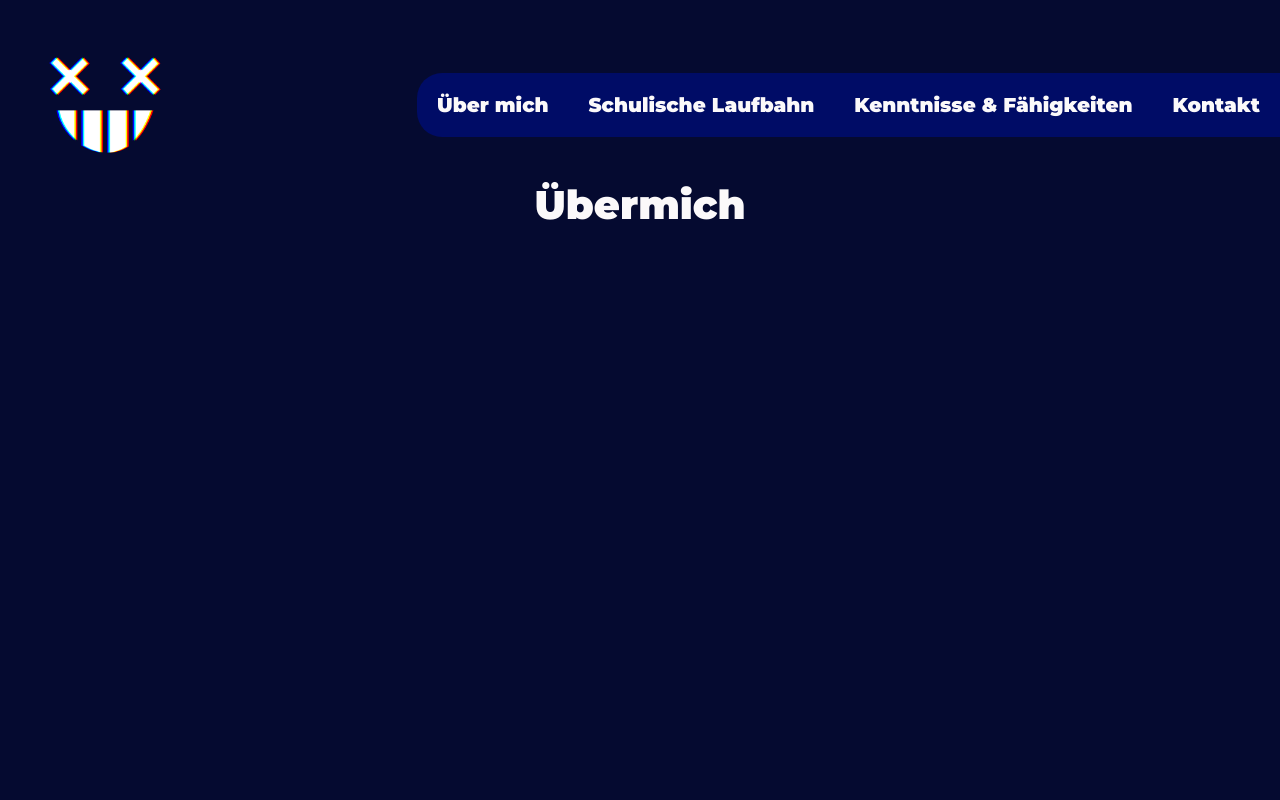
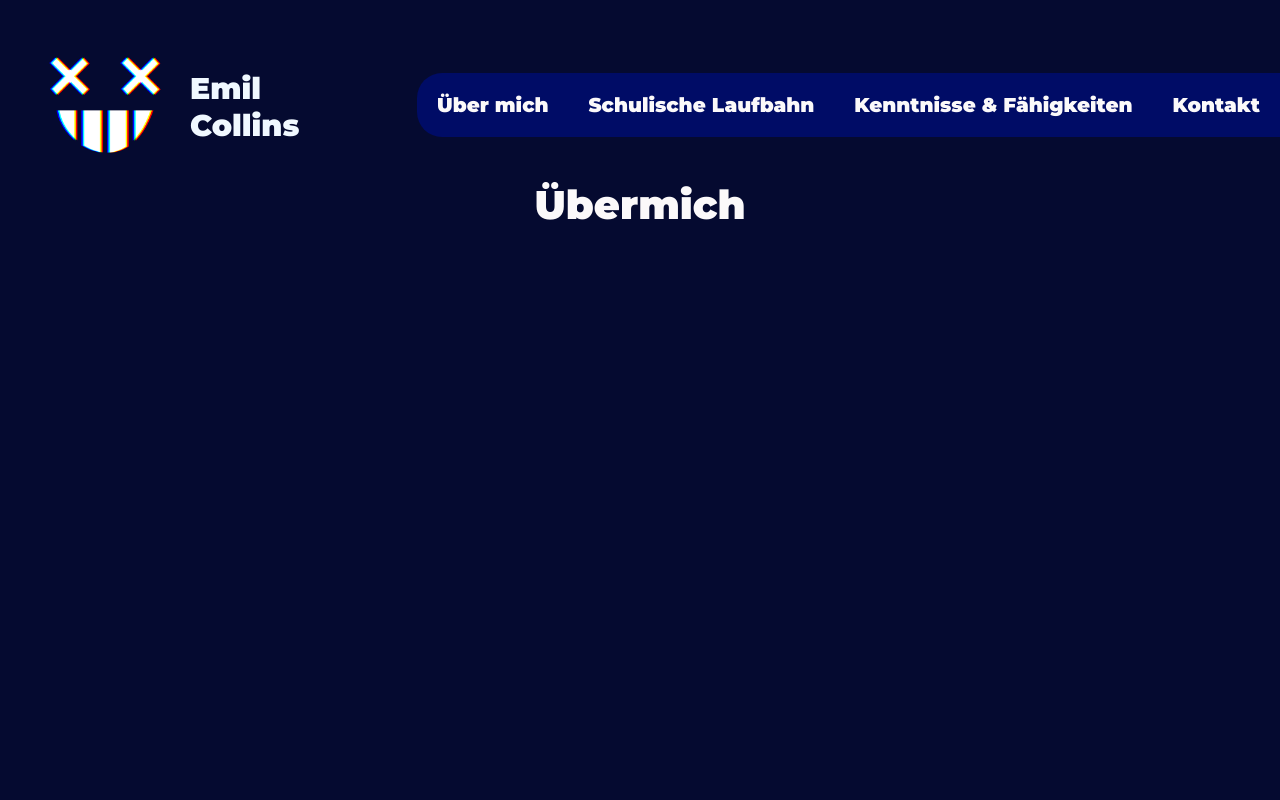
Before and after one commit to emico-git/Personal-Website, a React (Create React App) app: page / in a window 1280 px wide. Shown: the top 800 px of the page. Built offline with nearby package versions, Linux system fonts and the light colour scheme.

Commit message:
added first animations

```diff
--- a/src/App.css
+++ b/src/App.css
@@ -17,6 +17,100 @@ p {
     */
 }
 
+
+.slide-border {
+    overflow: hidden;
+}
+
+.slide-in-right1 {
+    animation: Slide_in_right1 0.75s ease;
+}
+
+.slide-in-right2 {
+    animation: Slide_in_right2 1.5s ease;
+}
+
+.slide-in-up1 {
+    animation: Slide_in_up1 2s ease;
+}
+
+.slide-in-up2 {
+    animation: Slide_in_up2 2.3s ease;
+}
+
+.slide-in-up3 {
+    animation: Slide_in_up3 2.6s ease;
+}
+
+.slide-in-up4 {
+    animation: Slide_in_up4 2.9s ease;
+}
+
+@keyframes Slide_in_right1{
+
+    0% {
+        transform: translateX(-150px);
+    }
+    100% {
+        transform: translateX(0px);
+    }
+}
+
+@keyframes Slide_in_right2{
+
+    0% {
+        transform: translateX(-300px);
+    }
+    100% {
+        transform: translateX(0px);
+    }
+}
+
+@keyframes Slide_in_up1{
+
+    0% {
+        transform: translateY(150px);
+    }
+    100% {
+        transform: translateY(0px);
+    }
+}
+
+@keyframes Slide_in_up2{
+
+    0% {
+        transform: translateY(172.5px);
+    }
+    100% {
+        transform: translateY(0px);
+    }
+}
+
+@keyframes Slide_in_up3{
+
+    0% {
+        transform: translateY(195px);
+    }
+    100% {
+        transform: translateY(0px);
+    }
+}
+
+
+@keyframes Slide_in_up4{
+
+    0% {
+        transform: translateY(217.5px);
+    }
+    100% {
+        transform: translateY(0px);
+    }
+}
+
+
+
+
+
 .nav-header {
     display: flex;
     justify-content: space-between;
@@ -25,6 +119,21 @@ p {
     padding-left: 30px;
     background-color: #050A30;
 }
+
+.logo {
+    display: flex;
+
+}
+
+.logo-name{
+    font-family: 'Montserrat', sans-serif;
+    color: aliceblue;
+    font-size: 30px;
+    margin-top: 40px;
+    margin-left: 10px;
+}
+
+
 
 .nav-links {
     font-family: 'Montserrat', sans-serif;
--- a/src/App.js
+++ b/src/App.js
@@ -5,13 +5,23 @@ export default function App() {
   return (
     <div className='App'>
       <div className='nav-header'>
-        <img className='logo' src={image} height={150} width={150}/>
+        <div className='logo'>
+          <img className='logo-image' src={image} height={150} width={150}/>
+            <div className='logo-name'>
+              <div className='slide-border'>
+                <div className=' slide-in-right1'>Emil</div>
+              </div>
+              <div className='slide-border'>
+                <div className='slide-in-right2'>Collins</div>
+              </div>
+            </div>
+        </div>
         <ul >
           <div className='nav-links'>
-            <li><p>Über mich</p></li>
-            <li><p>Schulische Laufbahn</p></li>
-            <li><p>Kenntnisse & Fähigkeiten</p></li>
-            <li><p>Kontakt</p></li>
+            <li><div className='slide-border'><p className='slide-in-up1'>Über mich</p></div></li>
+            <li><div className='slide-border'><p className='slide-in-up2'>Schulische Laufbahn</p></div></li>
+            <li><div className='slide-border'><p className='slide-in-up3'>Kenntnisse & Fähigkeiten</p></div></li>
+            <li><div className='slide-border'><p className='slide-in-up4'>Kontakt</p></div></li>
           </div>
         </ul>
       </div>
```
